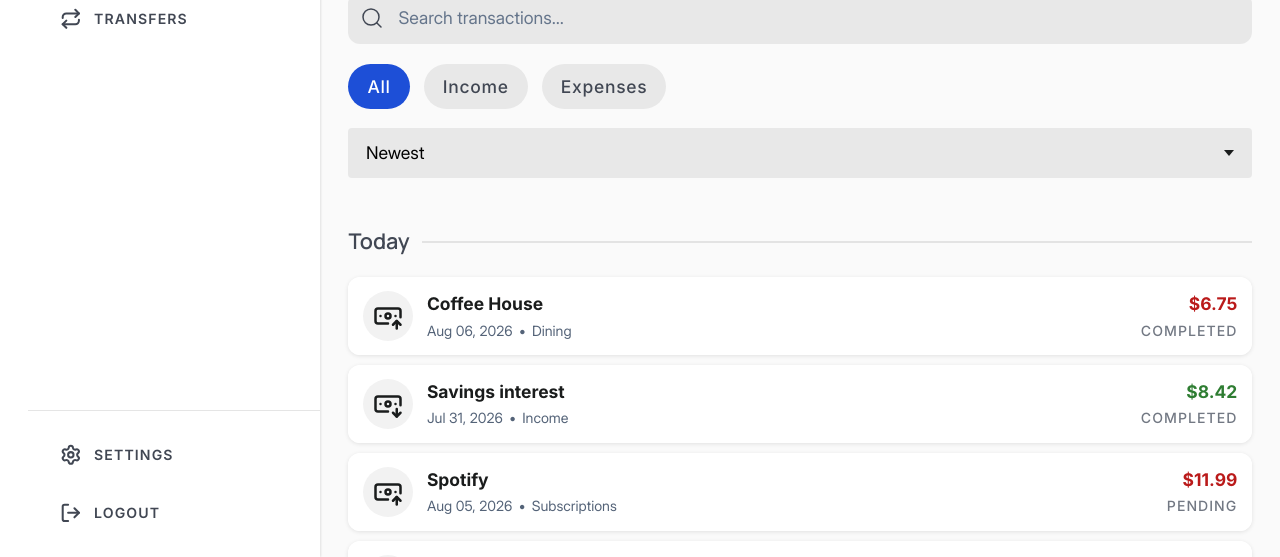
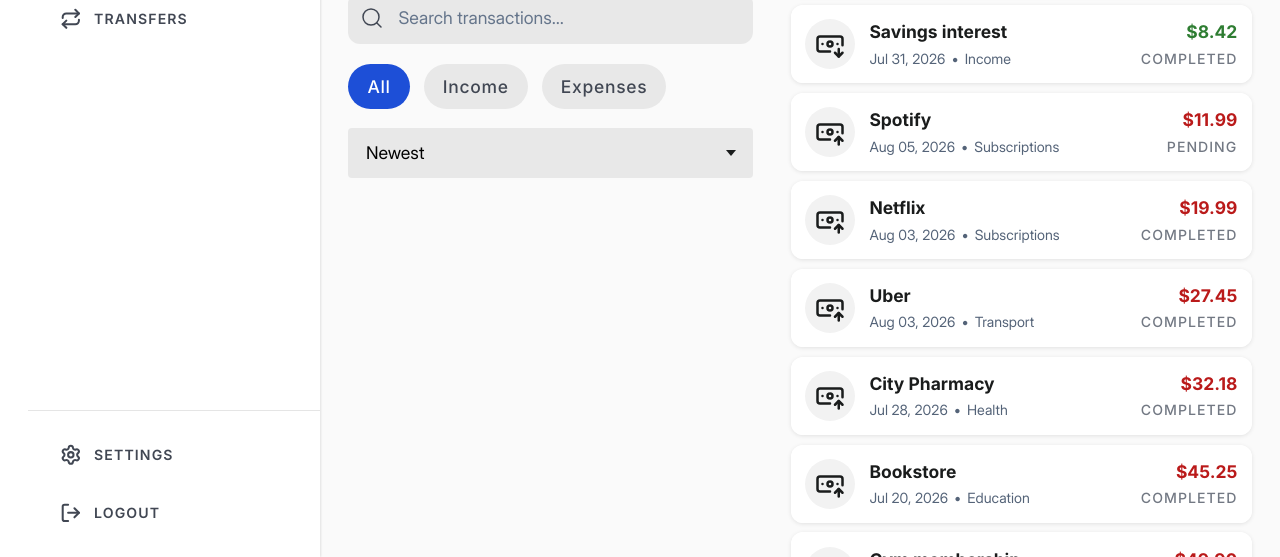
Before and after one commit to AcePeQ/bank-app, a website built with Vite: page transactions/index.html in a window 1280 px wide. Shown: the part 243-800 px from the top of the page. Built offline with nearby package versions, Linux system fonts and the light colour scheme.

Commit message:
feat: restructure transactions page layout with new main and left wrappers for improved styling

```diff
--- a/src/styles/pages/transactions.css
+++ b/src/styles/pages/transactions.css
@@ -1,3 +1,21 @@
+.main-wrapper.main-wrapper-transactions {
+  flex-direction: row;
+  flex-wrap: wrap;
+
+  inline-size: 100%;
+  gap: var(--space-l);
+}
+
+.left-wrapper {
+  display: flex;
+  flex-direction: column;
+
+  gap: var(--space-m);
+
+  flex: 1;
+  flex-basis: fit-content;
+}
+
 .outflow-wrapper {
   display: flex;
   flex-direction: column;
@@ -48,7 +66,9 @@
   flex-direction: column;
   gap: var(--space-m);
 
-  margin-top: var(--space-s);
+
+  flex: 3;
+  flex-basis: 390px;
 }
 
 .transactions-title {
--- a/transactions/index.html
+++ b/transactions/index.html
@@ -30,9 +30,10 @@
     <aside id="sidebar" class="sidebar"></aside>
 
     <main class="main">
-      <div class="main-wrapper">
+      <div class="main-wrapper main-wrapper-transactions">
         <h1 class="sr-only">Transactions</h1>
 
+        <div class="left-wrapper">
           <hgroup class="outflow-wrapper">
             <h2 class="outflow__title">Total outflow</h2>
             <p class="outflow__this-month"><span id="outflowValue" class="outflow__value"></span> this month</p>
@@ -64,12 +65,14 @@
                   <span class="selected-value">Newest</span>
                   <span class="arrow"></span>
                 </button>
-              <ul class="select-dropdown hidden" role="listbox" id="select-dropdown" aria-labelledby="dropdown-button">
+                <ul class="select-dropdown hidden" role="listbox" id="select-dropdown"
+                  aria-labelledby="dropdown-button">
                   <li class="selected">Newest</li>
                   <li>Oldest</li>
                   <li>Highest</li>
                   <li>Lowest</li>
                 </ul>
+              </div>
             </div>
           </div>
         </div>
```
Lines whose indentation alone changed are shown as unchanged.
